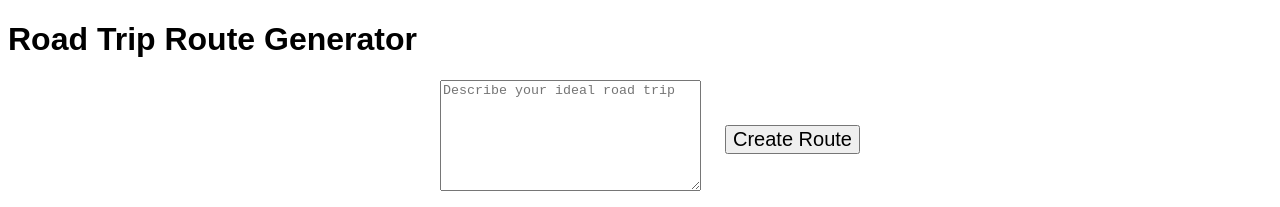
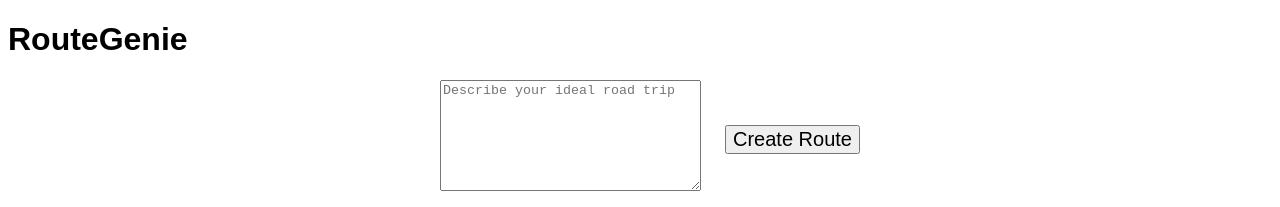
Before and after one commit to pulszar/route-genie, a website: page public/index.html in a window 1280 px wide. Shown: the top 207 px of the page. Drawn offline with Linux system fonts and the light colour scheme; some packages are replaced by stand-ins of ours.

Commit message:
Rename title and header for rebrand

```diff
--- a/public/index.html
+++ b/public/index.html
@@ -1,13 +1,13 @@
 <!DOCTYPE html>
 <html>
 <head>
-    <title>Road Trip Route Generator</title>
+    <title>RouteGenie</title>
     <meta charset="utf-8" />
     <meta name="viewport" content="width=device-width, initial-scale=1.0">
     <link rel="stylesheet" href="style.css">
 </head>
 <body>
-    <h1>Road Trip Route Generator</h1>
+    <h1>RouteGenie</h1>
 
     <div id="input-container">
         <textarea id="description" placeholder="Describe your ideal road trip" rows="7" cols="30"></textarea>
```
